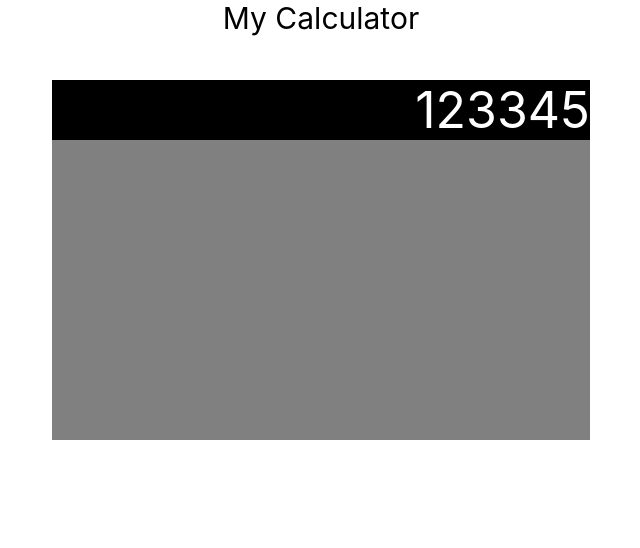
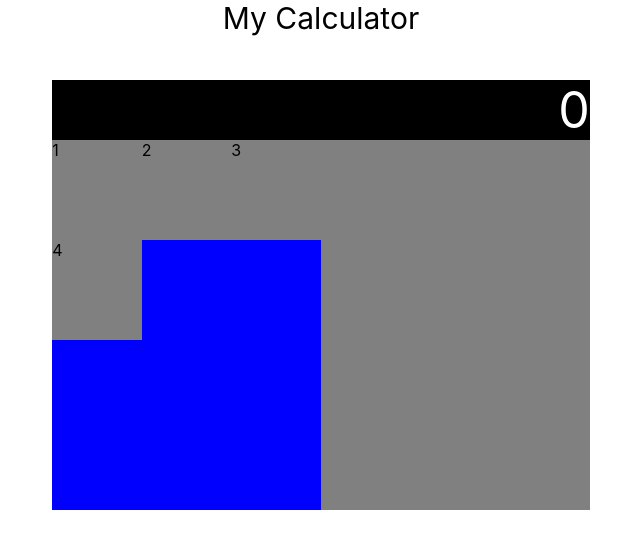
Before and after one commit to aguirreh8/myCalculator, a React (Create React App) app: page / in a window 1280 px wide. Shown: the top 548 px of the page, without its empty margins (319-959 px from the left). Built offline with nearby package versions, Linux system fonts and the light colour scheme.

Commit message:
Add number buttons, add styling, change from button element to div

```diff
--- a/src/App.css
+++ b/src/App.css
@@ -1,7 +1,21 @@
 .keypad-layout {
   width: 60%;
-  height: 300px;
+  height: 370px;
   margin: 0 auto;
   background-color: gray;
   overflow: auto;
 }
+
+.keypad-numBtn-layout {
+  float: left;
+  width: 50%;
+  height: 100%;
+  background-color: blue;
+}
+
+.keypad-number-btn {
+  display: inline-block;
+  min-width: 33.3%;
+  height: 100px;
+  background-color: gray;
+}
--- a/src/App.jsx
+++ b/src/App.jsx
@@ -5,14 +5,37 @@ import Main from "./components/Main";
 import Display from "./components/Display";
 
 class App extends Component {
+	state = {
+		currentValue: "0"
+	}
+
+	handleDisplayInput = (input) => {
+		this.setState({
+			currentValue: this.state.currentValue + input
+		})
+	}
+
   render() {
     return (
       <div className="App">
         <Header />
         <Main>
-          <Display currentValue="123345" />
+          <Display currentValue={this.state.currentValue} />
           <div className="keypad-layout">
-
+            <div className="keypad-numBtn-layout">
+				<div className="keypad-number-btn" >
+					1
+				</div>
+				<div className="keypad-number-btn">
+					2
+				</div>
+				<div className="keypad-number-btn">
+					3
+				</div>
+				<div className="keypad-number-btn">
+					4
+				</div>
+			</div>
           </div>
         </Main>
       </div>
```
